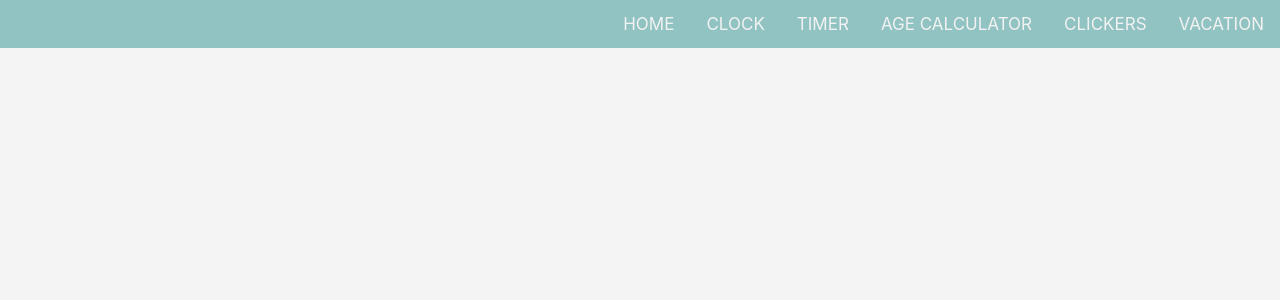
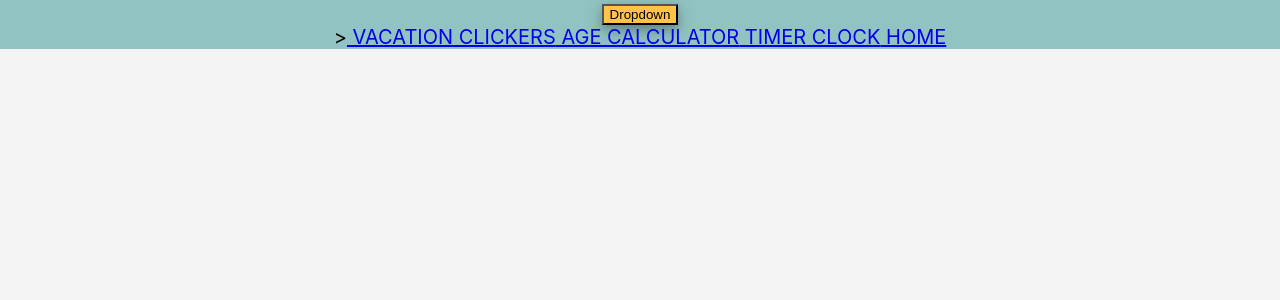
Before and after one commit to IfeAkiWad/learning_hooks, a React (Create React App) app: page / in a window 1280 px wide. Shown: the top 300 px of the page. Built offline with nearby package versions, Linux system fonts and the light colour scheme.

Commit message:
moblie friendly drop down menu

```diff
--- a/package.json
+++ b/package.json
@@ -11,6 +11,7 @@
     "react-dom": "^17.0.2",
     "react-router-dom": "^6.2.1",
     "react-scripts": "5.0.0",
+    "styled-components": "^5.3.3",
     "web-vitals": "^2.1.4"
   },
   "scripts": {
--- a/src/App.css
+++ b/src/App.css
@@ -8,9 +8,9 @@ body{
 }
 /* Navigation */
 
-#nav {
+.dropdown-nav {
   overflow: hidden;
-  position: fixed; /* Set the navbar to fixed position */
+  position: fixed; /*Set the navbar to fixed position8*/
   top: 0; /* Position the navbar at the top of the page */
   width: 100%; /* Full width */
   font-size: 20px;
--- a/src/NavBar.js
+++ b/src/NavBar.js
@@ -3,16 +3,16 @@ import { Link } from 'react-router-dom'
 
 const NavBar = () => {
     return (
-        <nav id="nav">
-        <div>
+        <nav className="dropdown-nav">
+            <button class="dropbtn">Dropdown</button>
+            <div className="dropdown-content">>
                 <Link id="link" to="/vacation"> VACATION</Link>
                 <Link id="link" to="/clickers"> CLICKERS</Link>
                 <Link id="link" to="/age-calculator"> AGE CALCULATOR</Link>
                 <Link id="link" to='/timer'> TIMER</Link>
                 <Link id="link" to='/clock'> CLOCK</Link>
                 <Link id="link" to='/learning_hooks/'> HOME</Link>
-
-        </div>
+            </div>
     </nav>
     )
 }
```
Also changed, not shown: 1 other file (tests, documents, lock files or other folders).
